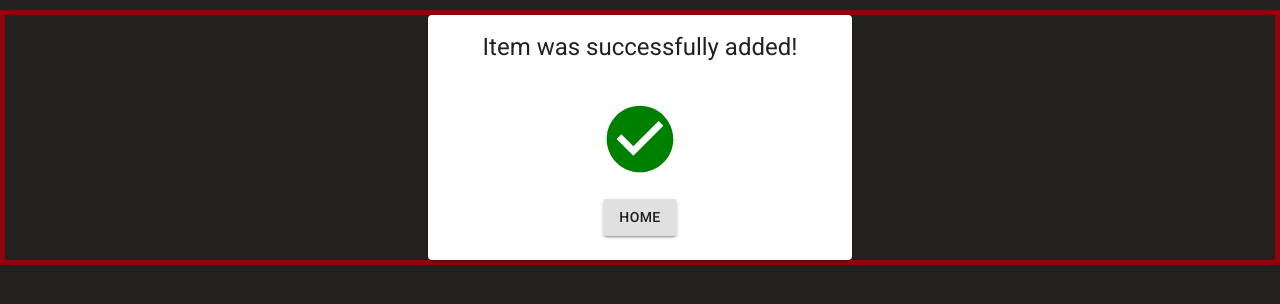
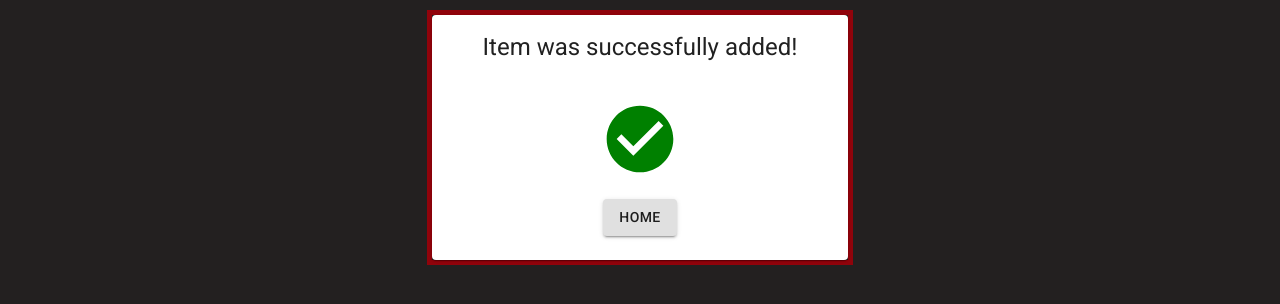
Before and after one commit to aditya-parab/SLAC-inventory-app, a React (Create React App) app: page /success in a window 1280 px wide. Shown: the top 304 px of the page. Built offline with nearby package versions, Linux system fonts and the light colour scheme.

Commit message:
updated css on success. red border adjusted

```diff
--- a/src/Success.js
+++ b/src/Success.js
@@ -23,8 +23,8 @@ const Success = () => {
 
     return (
 
-    <Grid container justify="center" style={{marginTop:10, border:"solid", borderColor:"#90030B", borderWidth:"thick" }}>
-        <Grid align="center" item xl={4} lg={4} md={6} sm={12} xs={12}>
+    <Grid container justify="center" style={{marginTop:10 }}>
+        <Grid align="center" item xl={4} lg={4} md={6} sm={12} xs={12} style={{ border:"solid", borderColor:"#90030B", borderWidth:"thick"}}>
             <Card >
                     <CardHeader style={classes.titlename}  title="Item was successfully added!"></CardHeader>
             <CheckCircleIcon  style={tempstyle.largeicon}/>
```
Also changed, not shown: 1 other file (tests, documents, lock files or other folders).
